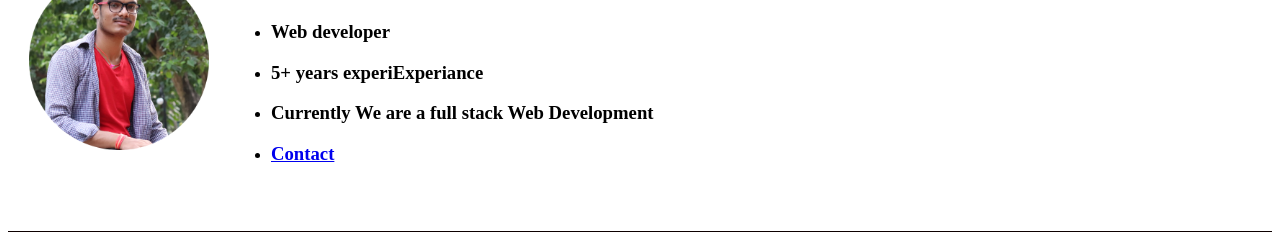
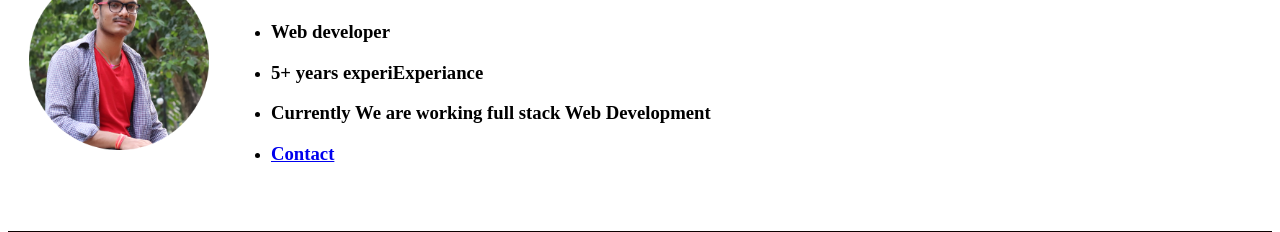
Before and after one commit to Brijesh8000/Brijeshcv12345, a plain HTML site: page iindex.html in a window 1280 px wide. Shown: the part 149-381 px from the top of the page. Drawn offline with Linux system fonts and the light colour scheme.

Commit message:
Update iindex.html

```diff
--- a/iindex.html
+++ b/iindex.html
@@ -12,7 +12,7 @@
         <td> <ul><li><h1> Brijesh Shaw</h1></li>
           <li><p> <h3> Web developer</h3> </p></li>
           <li><p> <h3>5+ years experiExperiance </h3> </p></li>
-          <li><h3> <p>Currently We are a full stack Web Development</p></h3>  </li>
+          <li><h3> <p>Currently We are working full stack Web Development</p></h3>  </li>
           <li><h3><p></p><a href="Contacr Form.HTML">Contact</a></h3></li>
         </ul>
          </td>
```
